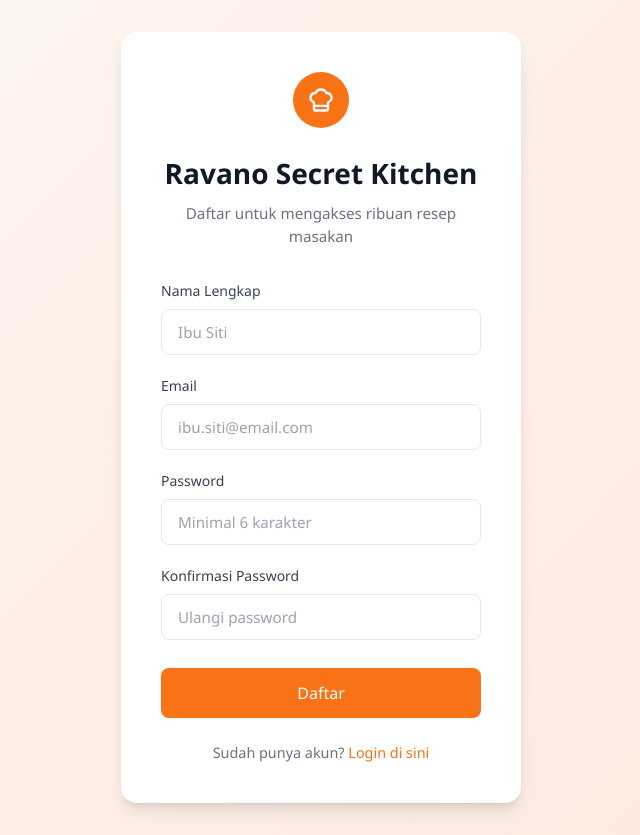
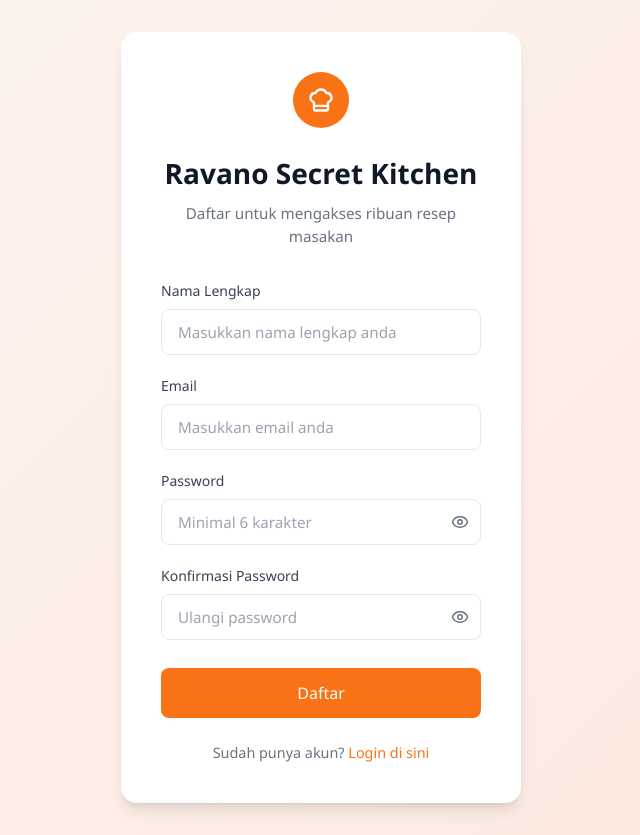
Before and after one commit to ravano-2464/Ravano-Secret-Kitchen-FE, a React (Vite) app: page /register in a window 1280 px wide. Shown: the whole page, without its empty margins (319-959 px from the left). Built offline with nearby package versions, Linux system fonts and the light colour scheme.

Commit message:
feat: Add GuestRoute component and implement password visibility toggle in Login and Register pages

```diff
--- a/src/App.tsx
+++ b/src/App.tsx
@@ -6,6 +6,7 @@ import { HomePage } from './pages/HomePage';
 import { RecipeDetailPage } from './pages/RecipeDetailPage';
 import { AuthProvider } from './context/AuthContext';
 import { ProtectedRoute } from './components/ProtectedRoute';
+import { GuestRoute } from './components/GuestRoute';
 
 function App() {
   return (
@@ -13,8 +14,10 @@ function App() {
       <AuthProvider>
         <Toaster position="top-center" reverseOrder={false} toastOptions={{ duration: 5000 }} />
         <Routes>
-          <Route path="/login" element={<LoginPage />} />
-          <Route path="/register" element={<RegisterPage />} />
+          <Route element={<GuestRoute />}>
+            <Route path="/login" element={<LoginPage />} />
+            <Route path="/register" element={<RegisterPage />} />
+          </Route>
 
           <Route element={<ProtectedRoute />}>
             <Route path="/home" element={<HomePage />} />
--- /dev/null
+++ b/src/components/GuestRoute.tsx
@@ -0,0 +1,12 @@
+import { Navigate, Outlet } from 'react-router-dom';
+import { useAuth } from '../context/AuthContext';
+
+export const GuestRoute = () => {
+    const { isAuthenticated, loading } = useAuth();
+
+    if (loading) {
+        return <div>Loading...</div>;
+    }
+
+    return isAuthenticated ? <Navigate to="/home" replace /> : <Outlet />;
+};
--- a/src/pages/LoginPage.css
+++ b/src/pages/LoginPage.css
@@ -86,6 +86,32 @@
   color: var(--gray-400);
 }
 
+.password-wrapper {
+  position: relative;
+}
+
+.password-wrapper .form-input {
+  padding-right: 2.75rem;
+}
+
+.password-toggle {
+  position: absolute;
+  right: 0.75rem;
+  top: 50%;
+  transform: translateY(-50%);
+  background: none;
+  border: none;
+  color: var(--gray-500);
+  cursor: pointer;
+  padding: 0;
+  display: flex;
+  align-items: center;
+}
+
+.password-toggle:hover {
+  color: var(--gray-700);
+}
+
 .auth-button {
   width: 100%;
   padding: 0.875rem;
--- a/src/pages/LoginPage.tsx
+++ b/src/pages/LoginPage.tsx
@@ -1,5 +1,6 @@
+import { useState } from 'react';
 import { Link } from 'react-router-dom';
-import { ChefHat } from 'lucide-react';
+import { ChefHat, Eye, EyeOff } from 'lucide-react';
 import { useLogin } from '../hooks/useLogin';
 import './LoginPage.css';
 
@@ -13,6 +14,8 @@ export const LoginPage = () => {
         setPassword,
         handleLogin,
     } = useLogin();
+
+    const [showPassword, setShowPassword] = useState(false);
 
     return (
         <div className="auth-page">
@@ -32,7 +35,7 @@ export const LoginPage = () => {
                         <input
                             type="email"
                             className="form-input"
-                            placeholder="ibu.siti@email.com"
+                            placeholder="Masukkan email anda"
                             value={email}
                             onChange={(e) => setEmail(e.target.value)}
                         />
@@ -40,13 +43,22 @@ export const LoginPage = () => {
 
                     <div className="form-group">
                         <label className="form-label">Password</label>
-                        <input
-                            type="password"
-                            className="form-input"
-                            placeholder="Masukkan password"
-                            value={password}
-                            onChange={(e) => setPassword(e.target.value)}
-                        />
+                        <div className="password-wrapper">
+                            <input
+                                type={showPassword ? 'text' : 'password'}
+                                className="form-input"
+                                placeholder="Masukkan password anda"
+                                value={password}
+                                onChange={(e) => setPassword(e.target.value)}
+                            />
+                            <button
+                                type="button"
+                                className="password-toggle"
+                                onClick={() => setShowPassword(!showPassword)}
+                            >
+                                {showPassword ? <EyeOff size={18} /> : <Eye size={18} />}
+                            </button>
+                        </div>
                     </div>
 
                     <button type="submit" className="auth-button" disabled={loading}>
--- a/src/pages/RegisterPage.tsx
+++ b/src/pages/RegisterPage.tsx
@@ -1,5 +1,6 @@
+import { useState } from 'react';
 import { Link } from 'react-router-dom';
-import { ChefHat } from 'lucide-react';
+import { ChefHat, Eye, EyeOff } from 'lucide-react';
 import { useRegister } from '../hooks/useRegister';
 import './LoginPage.css';
 
@@ -17,6 +18,9 @@ export const RegisterPage = () => {
         setConfirmPassword,
         handleRegister,
     } = useRegister();
+
+    const [showPassword, setShowPassword] = useState(false);
+    const [showConfirmPassword, setShowConfirmPassword] = useState(false);
 
     return (
         <div className="auth-page">
@@ -36,7 +40,7 @@ export const RegisterPage = () => {
                         <input
                             type="text"
                             className="form-input"
-                            placeholder="Ibu Siti"
+                            placeholder="Masukkan nama lengkap anda"
                             value={name}
                             onChange={(e) => setName(e.target.value)}
                         />
@@ -47,7 +51,7 @@ export const RegisterPage = () => {
                         <input
                             type="email"
                             className="form-input"
-                            placeholder="ibu.siti@email.com"
+                            placeholder="Masukkan email anda"
                             value={email}
                             onChange={(e) => setEmail(e.target.value)}
                         />
@@ -55,24 +59,42 @@ export const RegisterPage = () => {
 
                     <div className="form-group">
                         <label className="form-label">Password</label>
+                        <div className="password-wrapper">
                             <input
-                            type="password"
+                                type={showPassword ? 'text' : 'password'}
                                 className="form-input"
                                 placeholder="Minimal 6 karakter"
                                 value={password}
                                 onChange={(e) => setPassword(e.target.value)}
                             />
+                            <button
+                                type="button"
+                                className="password-toggle"
+                                onClick={() => setShowPassword(!showPassword)}
+                            >
+                                {showPassword ? <EyeOff size={18} /> : <Eye size={18} />}
+                            </button>
+                        </div>
                     </div>
 
                     <div className="form-group">
                         <label className="form-label">Konfirmasi Password</label>
+                        <div className="password-wrapper">
                             <input
-                            type="password"
+                                type={showConfirmPassword ? 'text' : 'password'}
                                 className="form-input"
                                 placeholder="Ulangi password"
                                 value={confirmPassword}
                                 onChange={(e) => setConfirmPassword(e.target.value)}
                             />
+                            <button
+                                type="button"
+                                className="password-toggle"
+                                onClick={() => setShowConfirmPassword(!showConfirmPassword)}
+                            >
+                                {showConfirmPassword ? <EyeOff size={18} /> : <Eye size={18} />}
+                            </button>
+                        </div>
                     </div>
 
                     <button type="submit" className="auth-button" disabled={loading}>
```
Lines whose indentation alone changed are shown as unchanged.
